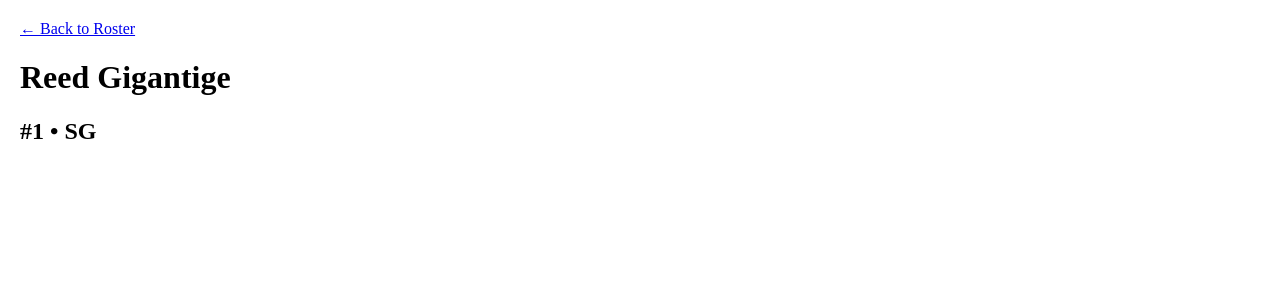
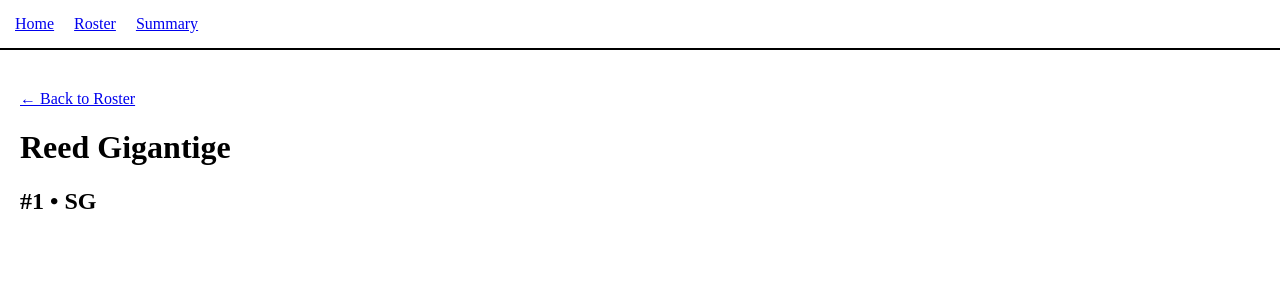
Before and after one commit to typicalryanb3-sys/ryan-basketball-app, a Next.js app: page /roster/1 in a window 1280 px wide. Shown: the top 300 px of the page. Built offline with nearby package versions, Linux system fonts and the light colour scheme.

Commit message:
Update layout.js

```diff
--- a/app/layout.js
+++ b/app/layout.js
@@ -1,3 +1,4 @@
+import Link from "next/link";
 export const metadata = {
   title: "Crivitz 7th Grade Boys Basketball",
   description: "Team App",
@@ -7,6 +8,16 @@ export default function RootLayout({ children }) {
   return (
     <html lang="en">
       <body style={{ margin: 0 }}>
+  <nav style={{
+    padding: 15,
+    borderBottom: "2px solid black",
+    marginBottom: 20
+  }}>
+    <Link href="/" style={{ marginRight: 20 }}>Home</Link>
+    <Link href="/roster" style={{ marginRight: 20 }}>Roster</Link>
+    <Link href="/summary">Summary</Link>
+  </nav>
+
         {children}
       </body>
     </html>
```
